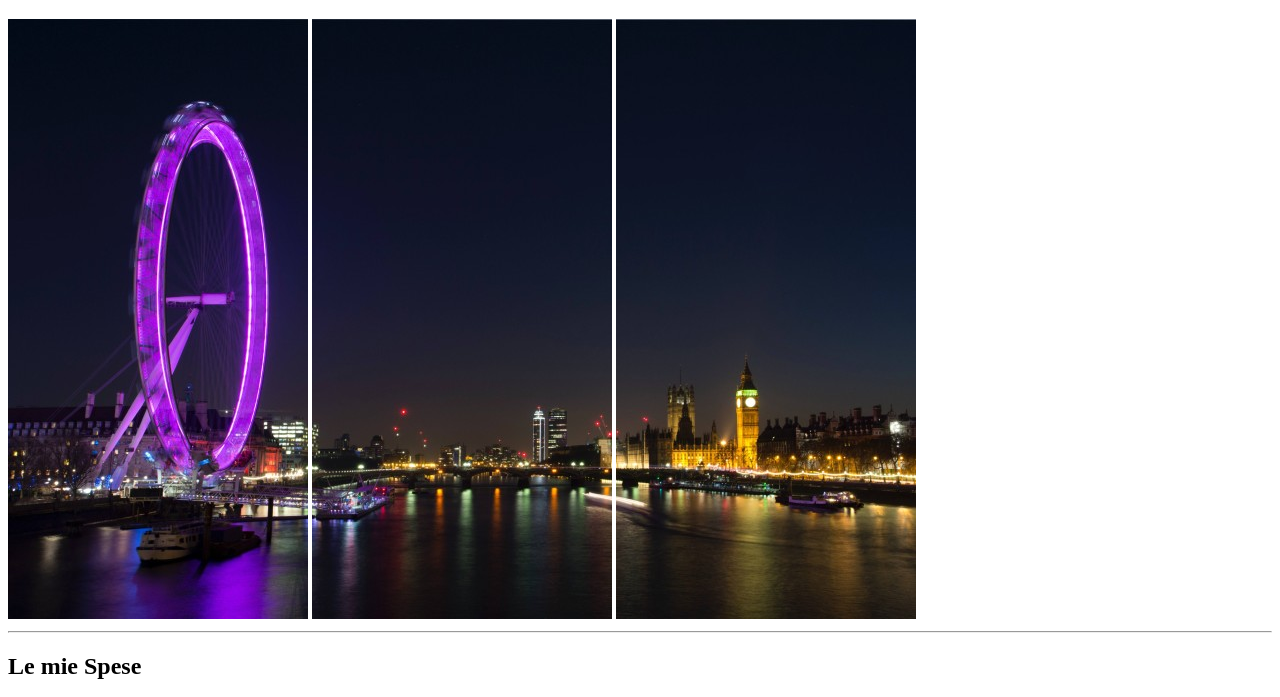
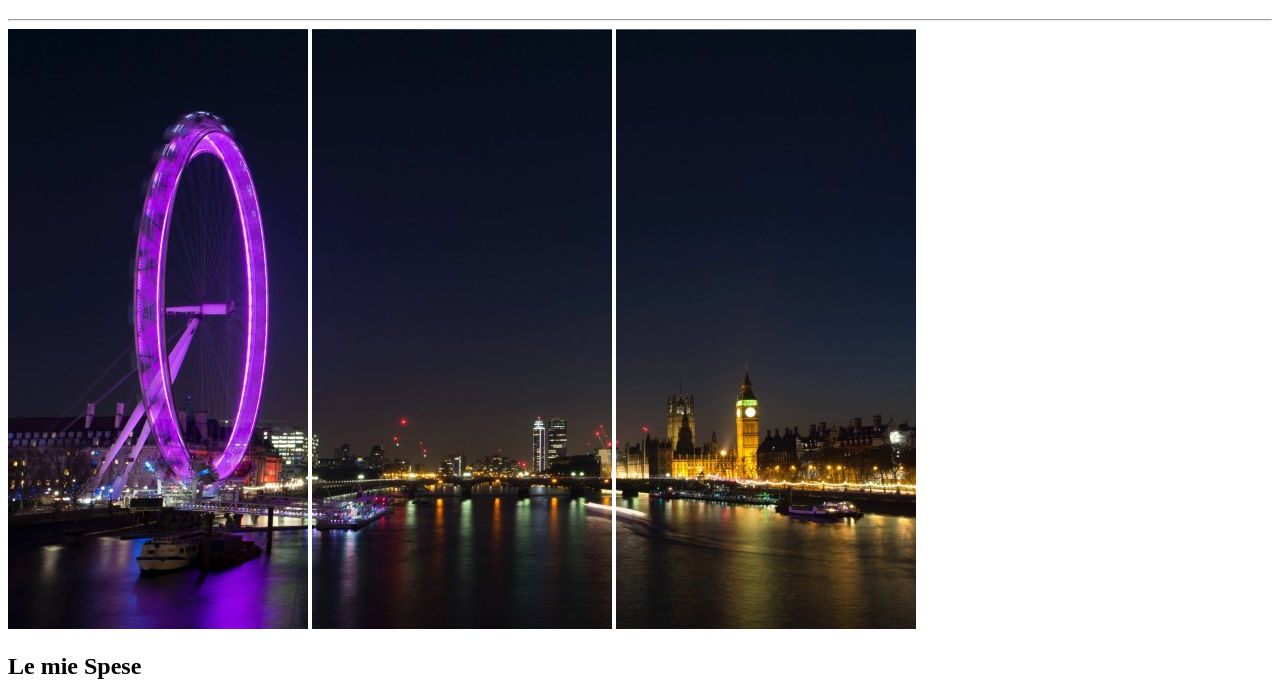
Before and after one commit to Andrea-Mattia/html-london-trip, a website: page index.html in a window 1280 px wide. Shown: the part 61-758 px from the top of the page. Drawn offline with Linux system fonts and the light colour scheme.

Commit message:
moved img in main

```diff
--- a/index.html
+++ b/index.html
@@ -11,17 +11,17 @@
     <header>
       <h1>Il mio Viaggio a Londra</h1>
     </header>
-    <!--IMMAGINI DI COPERTINA-->
-    <div>
-      <img src="img/pexels-bill-emrich-230794-0.jpg" alt="Panorama Londra 1" />
-      <img src="img/pexels-bill-emrich-230794-1.jpg" alt="Panorama Londra 2" />
-      <img src="img/pexels-bill-emrich-230794-2.jpg" alt="Panorama Londra 3" />
-    </div>
     <hr>
 
     <!--MAIN CONTAINER-->
     <main>
-    <!--CHARGES SECTION-->
+      <!--IMMAGINI DI COPERTINA-->
+      <section>
+          <img src="img/pexels-bill-emrich-230794-0.jpg" alt="Panorama Londra 1" />
+          <img src="img/pexels-bill-emrich-230794-1.jpg" alt="Panorama Londra 2" />
+          <img src="img/pexels-bill-emrich-230794-2.jpg" alt="Panorama Londra 3" />
+      </section>
+      <!--CHARGES SECTION-->
       <section>
         <h2>Le mie Spese</h2>
         <table>
```
